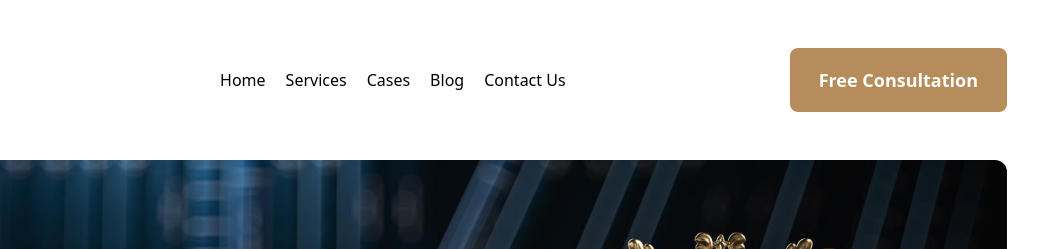
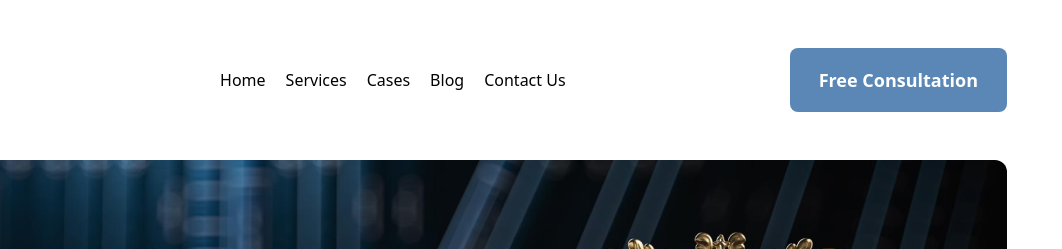
Before and after one commit to TanvirulAbrar/legal-solution-resources, a plain HTML site: page index.html in a window 1280 px wide. Shown: the top 249 px of the page, 218-1280 px from the left. Drawn offline with nearby package versions, Linux system fonts and the light colour scheme.

Commit message:
first commit

```diff
--- a/index.html
+++ b/index.html
@@ -17,7 +17,7 @@
                 <div>Blog</div>
                 <div>Contact Us</div>
             </div>
-            <button class="bg-[#B68C5A] rounded-lg font-semibold text-[18px] text-white px-[29px] py-[10px]">Free Consultation</button>
+            <button class="bg-[#5a87b6] rounded-lg font-semibold text-[18px] text-white px-[29px] py-[10px]">Free Consultation</button>
         </nav>
         <section class="max-sm:h-auto max-sm:p-2 max-w-[1170px] h-[550px] bg-amber-50 rounded-xl mx-auto bg-[url(images/banner.png)] ">
             <div class="max-w-[668px] m-auto items-center text-center py-[92px] max-sm:py-0">
```
